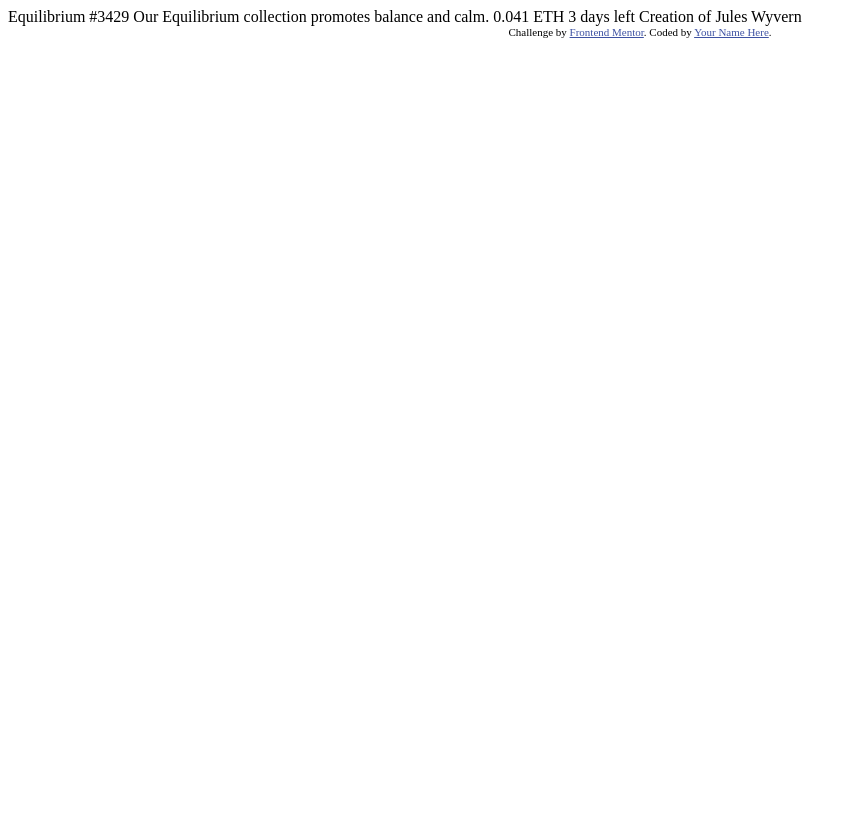
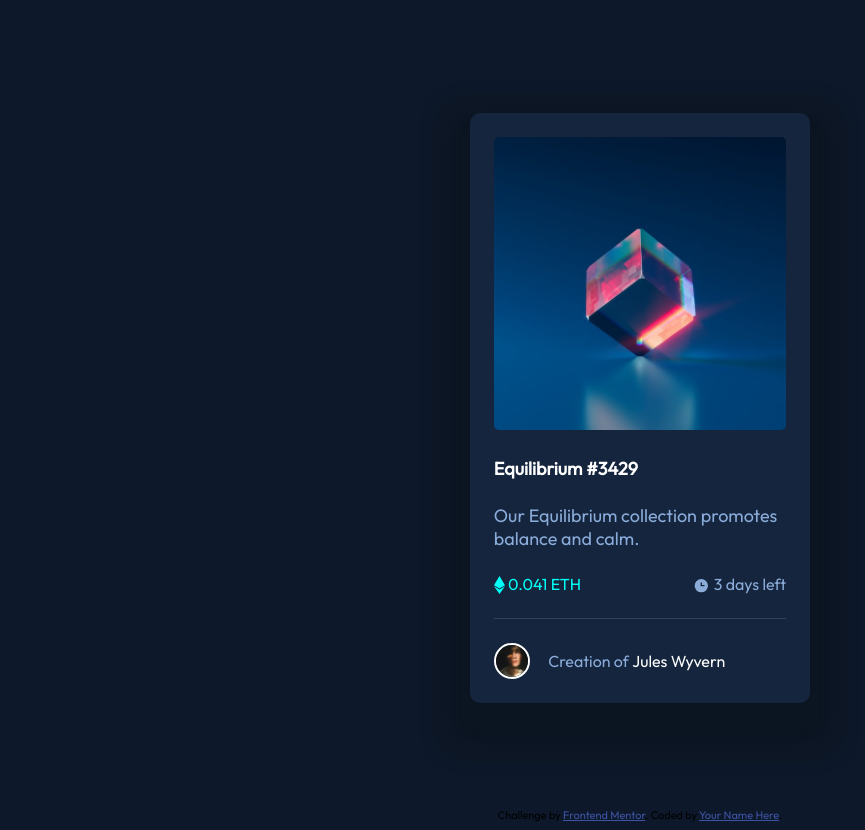
Before and after one commit to hoomi88/nft_learn, a plain HTML site: page index.html in a window 1280 px wide. Shown: the whole page, without its empty margins (0-865 px from the left). Before the commit the page ends 800 px from the top, so only its background shows below. Drawn offline with Linux system fonts and the light colour scheme.

Commit message:
Finished

```diff
--- a/index.html
+++ b/index.html
@@ -10,20 +10,149 @@
 
   <!-- Feel free to remove these styles or customise in your own stylesheet 👍 -->
   <style>
+    @import url("https://fonts.googleapis.com/css?family=Outfit&display=swap");
+
+    body {
+      background-color: hsl(217, 54%, 11%);
+      font-family: 'Outfit', sans-serif;
+    }
+
+    hr {
+      margin-left: 7%;
+      margin-right: 7%;
+      margin-top: 7%;
+      background-color: hsl(215, 32%, 27%);
+      height: 1px;
+      border: none;
+    }
+
+    .area {
+      height: 100vh;
+      display: flex;
+      justify-content: center;
+      align-items: center;
+    }
+    .card {
+
+      position: relative;
+
+      width: 340px;
+      /*height: 500px;*/
+      background-color: hsl(216, 50%, 16%);
+      display: block;
+      margin: auto;
+      border-radius: 10px;
+      box-shadow: 0 20px 10px 20px hsl(216, 50%, 9%), 0 20px 10px 40px hsl(216, 50%, 10%);
+
+
+    }
+    .card-image {
+      margin-left: 7%;
+      margin-right: 7%;
+      margin-top: 7%;
+      width: 86%;
+      border-radius: 5px;
+    }
+    .nft-name {
+      margin-left: 7%;
+      margin-top: 7%;
+      font-weight: 700;
+      font-size: 18px;
+      color: hsl(0, 0%, 100%);
+    }
+    .nft-desc {
+      margin-left: 7%;
+      margin-right: 7%;
+      margin-top: 7%;
+      font-weight: 300;
+      font-size: 18px;
+      color: hsl(215, 51%, 70%);
+    }
+    .nft-data{
+      margin-left: 7%;
+      margin-right: 7%;
+      margin-top: 7%;
+      display: flex;
+    }
+    .nft-value{
+      width: 50%;
+      text-align:left;
+      color: hsl(178, 100%, 50%);
+      vertical-align:middle;
+    }
+    .nft-time{
+      width: 50%;
+      text-align:right;
+      color: hsl(215, 51%, 70%);
+      vertical-align:middle;
+    }
+    .img-center {
+      vertical-align:sub;
+    }
+    .credits {
+      margin:7%;
+    }
+    .content{
+      /*display:table-cell;*/
+      vertical-align:middle;
+
+    }
+    .credits-text{
+      color:hsl(215, 51%, 70%);
+      vertical-align:middle;
+      padding-left:15px;
+      display:inline-block;
+    }
+    .credits-name{
+      color:hsl(0, 0%, 100%);
+      vertical-align:middle;
+
+    }
+    .avatar{
+      width: 32px;
+      border-style: solid;
+      border-color:hsl(0, 0%, 100%);
+      border-width: 2px;
+      border-radius: 100%;
+      vertical-align:middle;
+    }
+
     .attribution { font-size: 11px; text-align: center; }
     .attribution a { color: hsl(228, 45%, 44%); }
   </style>
 </head>
 <body>
-
-  Equilibrium #3429
-
-  Our Equilibrium collection promotes balance and calm.
-
-  0.041 ETH
-  3 days left
-
-  Creation of Jules Wyvern
+  <div class="area">
+    <div class="card">
+      <img class="card-image" src="./images/image-equilibrium.jpg" alt="image-equilibrium">
+      <div class="nft-name">
+        Equilibrium #3429
+      </div>
+      <div class="nft-desc">
+        Our Equilibrium collection promotes balance and calm.
+      </div>
+      <div class="nft-data">
+        <div class="nft-value">
+          <img class="img-center" src="./images/icon-ethereum.svg" alt="icon-ethereum">
+          0.041 ETH
+        </div>
+        <div class="nft-time">
+          <img class="img-center" src="./images/icon-clock.svg" alt="icon-clock">
+          3 days left
+        </div>
+    </div>
+      <hr>
+      <div class="credits">
+        <div class="content">
+          <span>
+            <img class="avatar" src="./images/image-avatar.png" alt="image-avatar">
+          </span>
+          <span class="credits-text">Creation of </span>
+          <span class="credits-name">Jules Wyvern</span>
+        </div>
+      </div>
+    </div>
+  </div>
 
   <div class="attribution">
     Challenge by <a href="https://www.frontendmentor.io?ref=challenge" target="_blank">Frontend Mentor</a>.
```
